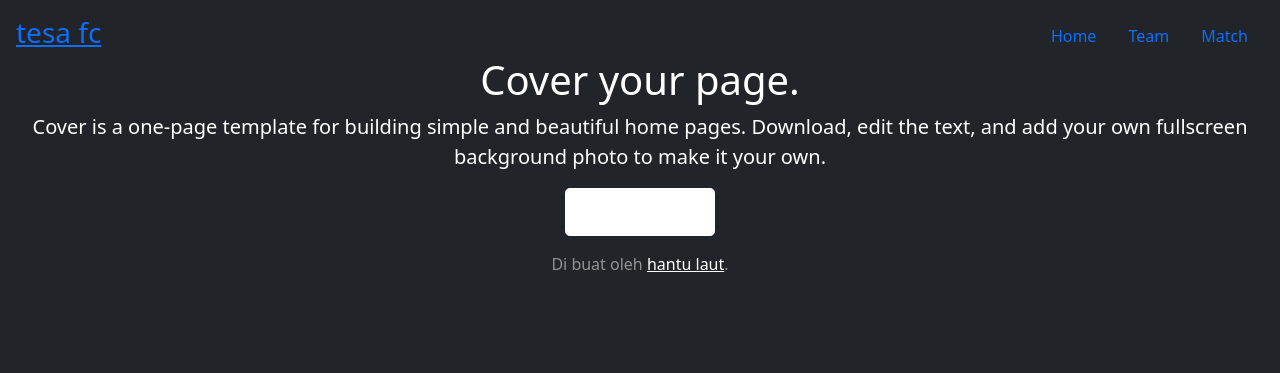
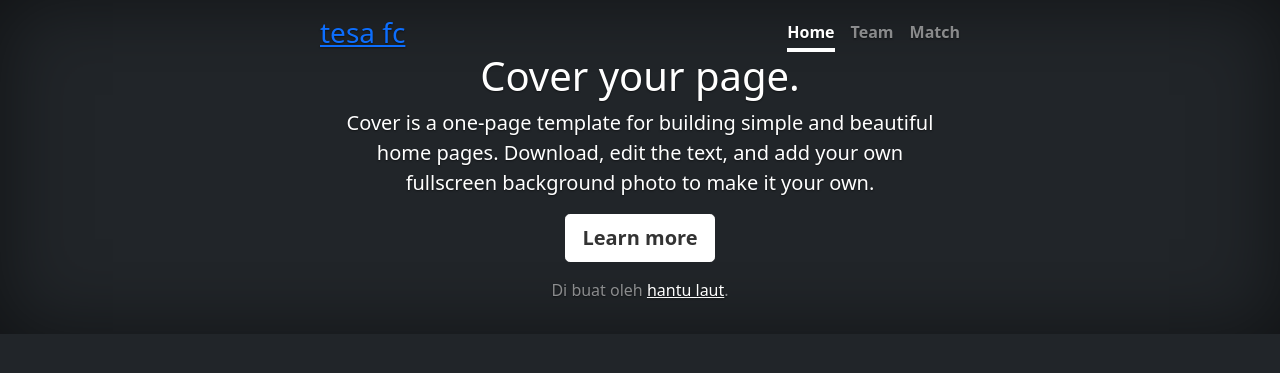
Before and after one commit to tesafc/www, a Jekyll site: the page built from index.html, in a window 1280 px wide. Shown: the top 373 px of the page. Built offline with Jekyll 4.4.1, drawn with Linux system fonts in a browser that asks for light colours.

Commit message:
Update default.html

```diff
--- a/_layouts/default.html
+++ b/_layouts/default.html
@@ -14,6 +14,7 @@
     <link rel="shortcut icon" href="{{ 'favicon.ico' | relative_url }}">
     <link href="https://cdn.jsdelivr.net/npm/bootstrap@5.1.3/dist/css/bootstrap.min.css" rel="stylesheet" integrity="sha384-1BmE4kWBq78iYhFldvKuhfTAU6auU8tT94WrHftjDbrCEXSU1oBoqyl2QvZ6jIW3" crossorigin="anonymous">
     <link rel="stylesheet" href="{{ 'assets/stylesheet.css' | relative_url }}">
+    <link rel="stylesheet" href="{{ 'assets/cover.css' | relative_url }}">
   </head>
   <body class="d-flex h-100 text-center text-white bg-dark">
     <div class="cover-container d-flex w-100 h-100 p-3 mx-auto flex-column">
```
